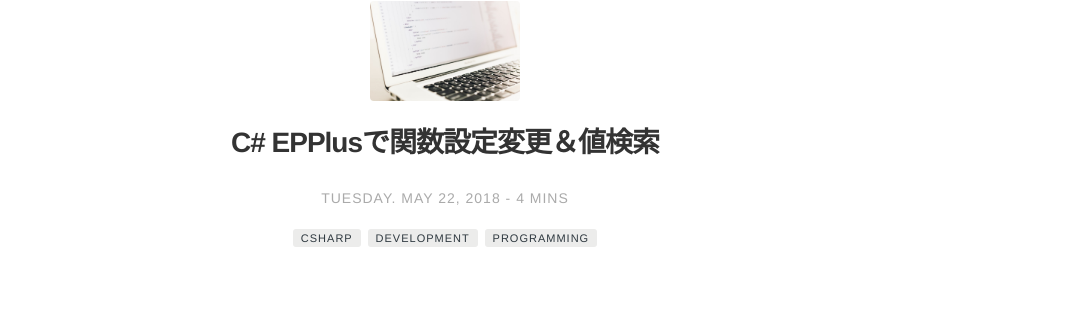
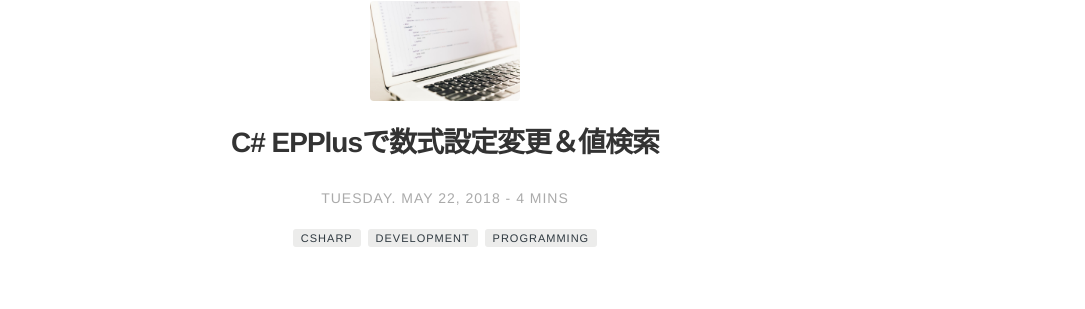
Before and after one commit to Pie001/pie001.github.io, a Jekyll site: the page built from _posts/2018-05-22-0001.ja.md, in a window 1280 px wide and 1400 px high. Shown: the part 124-433 px from the top of the window, without its empty margins (195-1280 px from the left). Built offline with Jekyll 4.4.1, drawn with Linux system fonts in a browser that asks for light colours; comment, search, counter and statistics services are not loaded; some of the changed text lies outside the part shown.

Commit message:
Update 2018-05-22-0001.ja.md

```diff
--- a/_posts/2018-05-22-0001.ja.md
+++ b/_posts/2018-05-22-0001.ja.md
@@ -1,5 +1,5 @@
 ---
-title: C# EPPlusで関数設定変更＆値検索
+title: C# EPPlusで数式設定変更＆値検索
 layout: post
 date: 2018-05-22 19:00
 image: /assets/images/post_header.jpg
@@ -12,7 +12,7 @@
 - programming
 category: blog-ja
 author: pie
-description: C# EPPlusで関数設定変更＆値検索
+description: C# EPPlusで数式設定変更＆値検索
 ---
 
 
@@ -49,14 +49,14 @@
                 int totalRows = currentWorksheet.Dimension.End.Row;
                 int totalCols = currentWorksheet.Dimension.End.Column;
 
-                // 関数設定
+                // 数式設定
                 currentWorksheet.Cells["W5"].Formula = "=IFERROR($S$5*$V5/$U$5,0)";
                 currentWorksheet.Cells["W6"].Formula = "=IFERROR($S$6*$V6/$U$6,0)";
 
-                // 関数設定をした後、その値を取得して再利用する場合(=関数設定の値を確定させる)
+                // 数式設定をした後、その値を取得して再利用する場合(=数式設定の値を確定させる)
                 // (https://github.com/JanKallman/EPPlus/wiki/Formula-Calculation)
 
-                // 指定セルに関数設定
+                // 指定セルに数式設定
                 currentWorksheet.Cells["AM7"].Formula = "INT(AK7)";
                 currentWorksheet.Cells["AM8"].Formula = "INT(AK8)";
                 currentWorksheet.Cells["AM9"].Formula = "INT(AK9)";
```
